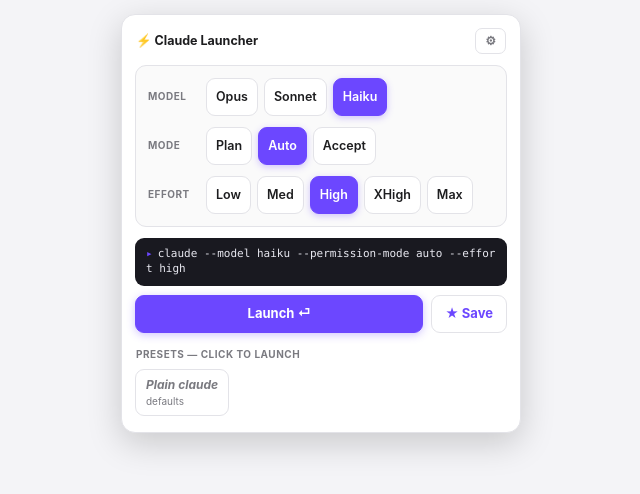
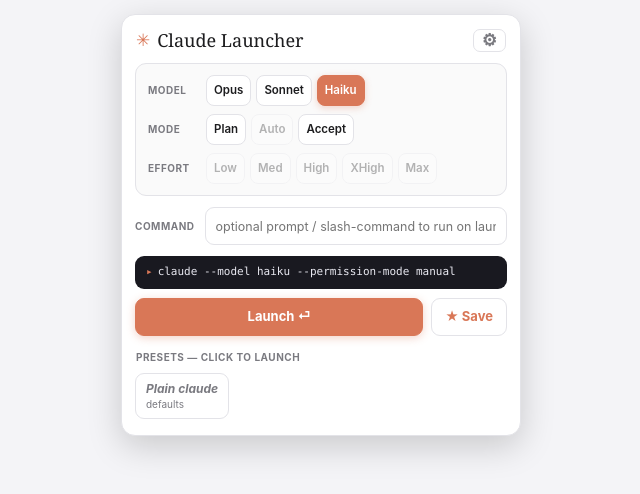
Before and after one commit to jboho/claude-session-launcher, a website with bundled scripts: page src/renderer/index.html in a window 1280 px wide. Both pictures are taken after a click on the button "Haiku". Shown: the whole page, without its empty margins (319-959 px from the left). Built offline with nearby package versions, Linux system fonts and the light colour scheme.

Commit message:
feat: Claude-branded theme, inline command field, preset delete, tighter UI

```diff
--- a/src/renderer/index.html
+++ b/src/renderer/index.html
@@ -9,13 +9,17 @@
 <body>
   <div class="win">
     <div class="titlebar">
-      <span class="name">⚡ Claude Launcher</span>
+      <span class="name"><span class="mark">✳</span> Claude Launcher</span>
       <button class="gear" id="open-settings">⚙</button>
     </div>
     <div class="compose">
       <div class="group"><span class="glabel">Model</span><div class="row" id="g-model"></div></div>
       <div class="group"><span class="glabel">Mode</span><div class="row" id="g-mode"></div></div>
       <div class="group"><span class="glabel">Effort</span><div class="row" id="g-effort"></div></div>
+    </div>
+    <div class="cmd-field">
+      <span class="glabel">Command</span>
+      <input id="cmd" type="text" placeholder="optional prompt / slash-command to run on launch" />
     </div>
     <div class="preview"><span class="caret">▸</span><span id="preview"></span></div>
     <div class="actions">
@@ -34,10 +38,9 @@
   <div class="backdrop" id="backdrop">
     <div class="sheet">
       <h2>Settings</h2>
-      <p class="sub">Global defaults for quick launches. Presets keep their own dir + command.</p>
+      <p class="sub">Global defaults. Presets keep their own working dir + command.</p>
       <div class="sfld"><label>Terminal</label><div class="seg" id="seg-terminal"></div></div>
       <div class="sfld"><label>Default working directory</label><input id="s-wd" type="text" placeholder="/absolute/path — blank = current" /></div>
-      <div class="sfld"><label>Default initial command / prompt</label><input id="s-cmd" type="text" placeholder="e.g. /pr-queue — blank = none" /></div>
       <div class="close"><button id="close-settings">Done</button></div>
     </div>
   </div>
--- a/src/renderer/panel.css
+++ b/src/renderer/panel.css
@@ -1,11 +1,11 @@
   :root {
     --bg:#f4f4f7; --panel:#fff; --panel-2:#fafafa; --border:#e3e3e8; --btn:#fff;
-    --text:#1d1d1f; --muted:#7a7a80; --accent:#6c47ff; --accent-weak:#efeaff;
+    --text:#1d1d1f; --muted:#7a7a80; --accent:#d97757; --accent-weak:#f7ece7;
     --code-bg:#191920; --code-text:#e8e8f0;
   }
   @media (prefers-color-scheme: dark) {
     :root { --bg:#161619; --panel:#212127; --panel-2:#1c1c21; --border:#34343d; --btn:#26262d;
-      --text:#f2f2f5; --muted:#9a9aa4; --accent:#9b7dff; --accent-weak:#2c2547;
+      --text:#f2f2f5; --muted:#9a9aa4; --accent:#e0876a; --accent-weak:#3a2820;
       --code-bg:#0e0e12; --code-text:#e8e8f0; }
   }
   * { box-sizing:border-box; }
@@ -18,23 +18,23 @@
   .titlebar .name { font-size:12.5px; font-weight:700; color:var(--text); display:flex; align-items:center; gap:7px; }
   .badge { font-size:10px; padding:1px 6px; border-radius:999px; background:var(--accent-weak); color:var(--accent); font-weight:600; }
   .gear { border:1px solid var(--border); background:var(--btn); color:var(--muted); border-radius:7px;
-    padding:4px 9px; cursor:pointer; font:inherit; font-size:12px; font-weight:600; }
+    padding:2px 8px; cursor:pointer; font:inherit; font-size:17px; font-weight:600; line-height:1; }
   .gear:hover { border-color:var(--accent); color:var(--accent); }
 
   /* Compose — stacked groups, compact */
-  .compose { display:flex; flex-direction:column; gap:11px;
-    background:var(--panel-2); border:1px solid var(--border); border-radius:11px; padding:12px 12px; }
+  .compose { display:flex; flex-direction:column; gap:8px;
+    background:var(--panel-2); border:1px solid var(--border); border-radius:11px; padding:11px 12px; }
   .group { display:flex; align-items:center; gap:10px; }
   .group > .glabel { flex:0 0 48px; font-size:10px; font-weight:700; letter-spacing:.05em; text-transform:uppercase; color:var(--muted); }
-  .row { display:flex; gap:6px; flex-wrap:wrap; }
+  .row { display:flex; gap:5px; flex-wrap:wrap; }
   .sq {
-    min-width:44px; height:38px; padding:0 9px; border:1.5px solid var(--border);
-    background:var(--btn); color:var(--text); border-radius:9px; cursor:pointer;
-    font:inherit; font-weight:600; font-size:12.5px; display:flex; align-items:center; justify-content:center;
+    min-width:36px; height:31px; padding:0 7px; border:1.5px solid var(--border);
+    background:var(--btn); color:var(--text); border-radius:8px; cursor:pointer;
+    font:inherit; font-weight:600; font-size:11.5px; display:flex; align-items:center; justify-content:center;
     transition:all .08s ease; -webkit-user-select:none; user-select:none;
   }
   .sq:hover { border-color:var(--accent); }
-  .sq.on { background:var(--accent); border-color:var(--accent); color:#fff; box-shadow:0 2px 7px rgba(108,71,255,.3); }
+  .sq.on { background:var(--accent); border-color:var(--accent); color:#fff; box-shadow:0 2px 7px rgba(217,119,87,.3); }
 
   /* Preview + actions */
   .preview { margin-top:11px; background:var(--code-bg); color:var(--code-text); border-radius:9px;
@@ -43,7 +43,7 @@
   .preview .caret { color:var(--accent); margin-right:5px; }
   .actions { display:flex; gap:8px; margin-top:9px; }
   button.act { flex:1; height:38px; border-radius:9px; font:inherit; font-weight:700; font-size:13px; cursor:pointer; }
-  button.launch { background:var(--accent); color:#fff; border:1px solid var(--accent); box-shadow:0 2px 8px rgba(108,71,255,.32); }
+  button.launch { background:var(--accent); color:#fff; border:1px solid var(--accent); box-shadow:0 2px 8px rgba(217,119,87,.32); }
   button.save { background:transparent; color:var(--accent); border:1.5px solid var(--border); flex:0 0 auto; padding:0 13px; }
   button.save:hover { border-color:var(--accent); }
 
@@ -89,3 +89,25 @@
     transition:all .18s ease; max-width:90%; box-shadow:0 8px 26px rgba(0,0,0,.3); }
   #toast.show { opacity:1; transform:translateX(-50%) translateY(0); }
   #toast b { color:var(--accent); }
+
+  /* Claude branding */
+  .titlebar .name { font-size:18px; font-weight:400;
+    font-family:"Anthropic Serif","Anthropic Serif Fallback Georgia","Anthropic Serif Fallback Times",
+      "Anthropic Serif Fallback DejaVu","Anthropic Serif Fallback Noto",Georgia,"Times New Roman",Times,serif; }
+  .titlebar .mark { color:var(--accent); font-size:17px; }
+
+  /* Disabled dial (e.g. Effort when Haiku is selected) */
+  .sq.disabled { opacity:.32; cursor:not-allowed; }
+  .sq.disabled:hover { border-color:var(--border); }
+
+  /* Inline command / prompt field */
+  .cmd-field { display:flex; align-items:center; gap:10px; margin-top:11px; }
+  .cmd-field .glabel { flex:0 0 48px; font-size:10px; font-weight:700; letter-spacing:.05em; text-transform:uppercase; color:var(--muted); }
+  .cmd-field input { flex:1; padding:8px 10px; height:38px; border:1.5px solid var(--border); border-radius:9px;
+    background:var(--btn); color:var(--text); font:inherit; font-size:12.5px; }
+  .cmd-field input:focus { outline:none; border-color:var(--accent); }
+
+  /* Delete a preset */
+  .preset .del { width:26px; border:none; border-left:1px solid var(--border); background:transparent;
+    color:var(--muted); cursor:pointer; font-size:11px; }
+  .preset .del:hover { background:var(--border); color:#c4314b; }
--- a/src/renderer/panel.ts
+++ b/src/renderer/panel.ts
@@ -1,4 +1,15 @@
-import { MODELS, MODES, EFFORTS, emptyPreset, type LaunchSpec, type Preset, type Settings } from "../core/types.js";
+import {
+  MODELS,
+  MODES,
+  EFFORTS,
+  DEFAULT_MODE,
+  isHaiku,
+  HAIKU_BLOCKED_MODES,
+  emptyPreset,
+  type LaunchSpec,
+  type Preset,
+  type Settings,
+} from "../core/types.js";
 import { buildLaunchString } from "../core/launch-string.js";
 import { validatePreset } from "../core/validate.js";
 
@@ -16,25 +27,39 @@ declare global {
   }
 }
 
-const TERMINALS = ["iTerm", "Terminal"];
+const TERMINALS = ["iTerm", "Terminal", "Ghostty"];
 
 let presets: Preset[] = [];
 let settings: Settings = { terminal: "iTerm", wd: "", cmd: "" };
 const sel = { model: "opus", mode: "auto", effort: "high" };
+// Transient composer state (per-launch). wd seeds from the settings default; cmd
+// is entered inline before each launch (not persisted).
 const composer = { wd: "", cmd: "" };
 
 const $ = (id: string): HTMLElement => document.getElementById(id)!;
-const composed = (): LaunchSpec => ({ ...sel, wd: composer.wd, cmd: composer.cmd });
+// No mode selected => manual (ask for everything).
+const composed = (): LaunchSpec => ({
+  ...sel,
+  mode: sel.mode || DEFAULT_MODE,
+  wd: composer.wd,
+  cmd: composer.cmd,
+});
 
-function sqBtn(label: string, on: boolean, onclick: () => void): HTMLButtonElement {
+function sqBtn(label: string, on: boolean, onclick: () => void, disabled = false): HTMLButtonElement {
   const b = document.createElement("button");
-  b.className = "sq" + (on ? " on" : "");
+  b.className = "sq" + (on ? " on" : "") + (disabled ? " disabled" : "");
   b.textContent = label;
-  b.onclick = onclick;
+  if (!disabled) b.onclick = onclick;
   return b;
 }
 
 function renderDials(): void {
+  // Haiku can't do --effort, nor the autonomous modes (auto/bypass) — grey those out.
+  const haiku = isHaiku(sel.model);
+  if (haiku) {
+    sel.effort = "";
+    if (HAIKU_BLOCKED_MODES.includes(sel.mode)) sel.mode = "";
+  }
   const groups: [string, { value: string; label: string }[], "model" | "mode" | "effort"][] = [
     ["g-model", MODELS, "model"],
     ["g-mode", MODES, "mode"],
@@ -44,12 +69,19 @@ function renderDials(): void {
     const host = $(elId);
     host.innerHTML = "";
     for (const o of options) {
+      const disabled =
+        haiku && (key === "effort" || (key === "mode" && HAIKU_BLOCKED_MODES.includes(o.value)));
       host.appendChild(
-        sqBtn(o.label, sel[key] === o.value, () => {
-          sel[key] = sel[key] === o.value ? "" : o.value;
-          renderDials();
-          renderPreview();
-        }),
+        sqBtn(
+          o.label,
+          sel[key] === o.value,
+          () => {
+            sel[key] = sel[key] === o.value ? "" : o.value;
+            renderDials();
+            renderPreview();
+          },
+          disabled,
+        ),
       );
     }
   }
@@ -81,13 +113,30 @@ function presetEl(p: Preset, plain: boolean): HTMLElement {
       sel.effort = p.effort;
       composer.wd = p.wd;
       composer.cmd = p.cmd;
+      ($("cmd") as HTMLInputElement).value = p.cmd;
       renderDials();
       renderPreview();
       toast(`Loaded ${p.name}`);
     };
     el.appendChild(ed);
+
+    const del = document.createElement("button");
+    del.className = "del";
+    del.textContent = "✕";
+    del.title = "Delete preset";
+    del.onclick = (e) => {
+      e.stopPropagation();
+      void deletePreset(p);
+    };
+    el.appendChild(del);
   }
   return el;
+}
+
+async function deletePreset(p: Preset): Promise<void> {
+  presets = await window.launcher.removePreset(p.id);
+  renderPresets();
+  toast(`Deleted ${p.name}`);
 }
 
 function renderPresets(): void {
@@ -111,9 +160,9 @@ function renderTerminalSeg(): void {
   }
 }
 
-function syncSettingsInputs(): void {
+function syncInputs(): void {
   ($("s-wd") as HTMLInputElement).value = settings.wd;
-  ($("s-cmd") as HTMLInputElement).value = settings.cmd;
+  ($("cmd") as HTMLInputElement).value = composer.cmd;
 }
 
 let toastT: ReturnType<typeof setTimeout>;
@@ -170,7 +219,7 @@ async function init(): Promise<void> {
     toast("Couldn't load saved config — check presets.json / settings.json");
   }
   composer.wd = settings.wd;
-  composer.cmd = settings.cmd;
+  composer.cmd = "";
 
   $("launch").onclick = () => void launch(composed(), "current");
   $("save").onclick = () => openSaveRow();
@@ -180,8 +229,12 @@ async function init(): Promise<void> {
     if (e.key === "Enter") void confirmSave();
     else if (e.key === "Escape") closeSaveRow();
   };
+  ($("cmd") as HTMLInputElement).oninput = () => {
+    composer.cmd = ($("cmd") as HTMLInputElement).value;
+    renderPreview();
+  };
   $("open-settings").onclick = () => {
-    syncSettingsInputs();
+    syncInputs();
     renderTerminalSeg();
     $("backdrop").classList.add("open");
   };
@@ -201,18 +254,12 @@ async function init(): Promise<void> {
     composer.wd = v;
     renderPreview();
   };
-  ($("s-cmd") as HTMLInputElement).oninput = () => {
-    const v = ($("s-cmd") as HTMLInputElement).value;
-    settings.cmd = v;
-    composer.cmd = v;
-    renderPreview();
-  };
 
   renderDials();
   renderPreview();
   renderPresets();
   renderTerminalSeg();
-  syncSettingsInputs();
+  syncInputs();
 }
 
 window.addEventListener("DOMContentLoaded", () => {
```
